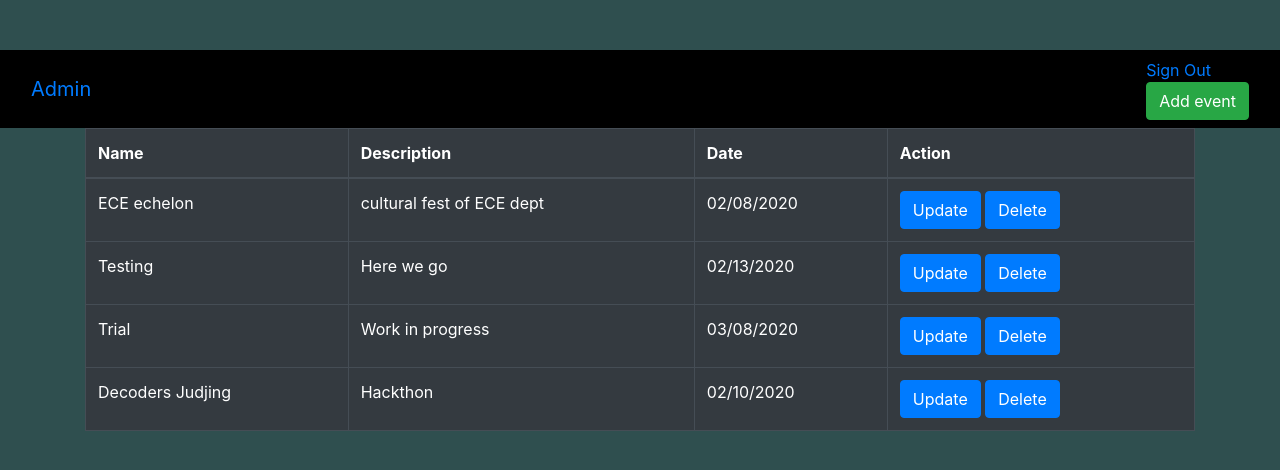
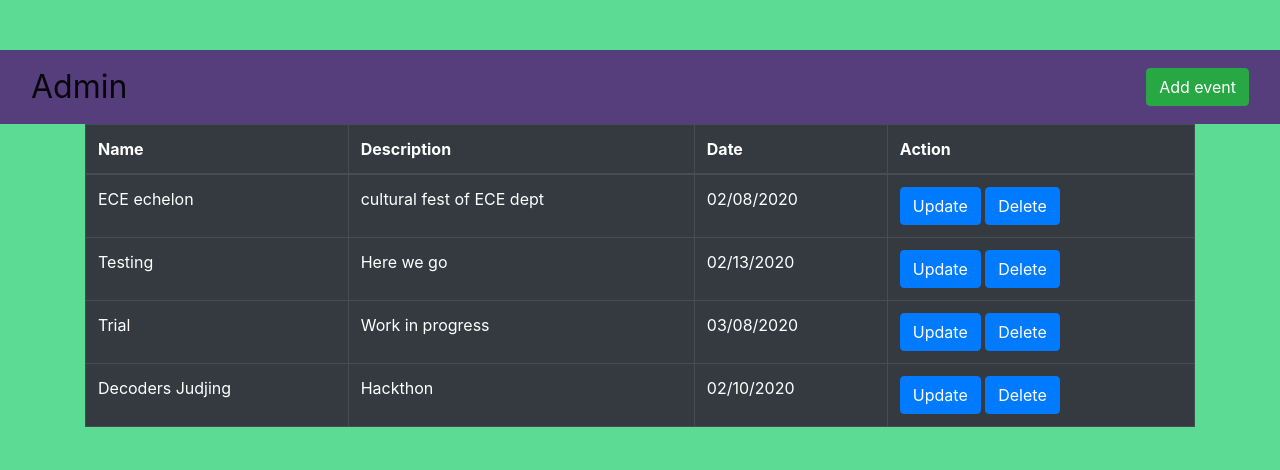
Before and after one commit to ayushprd/Event_Management_WebApp, a Flask app: page /admin in a window 1280 px wide. Shown: the top 470 px of the page. Run offline with Flask 2, Linux system fonts and the light colour scheme; data comes from the database, SQL or seed files in the repository; some libraries are stand-ins or nearby versions.

Commit message:
UI improvements

```diff
--- a/templates/Current.html
+++ b/templates/Current.html
@@ -124,7 +124,8 @@ body{
                     <li class="nav-item "><a class="nav-link" href="./past"><span class="fa fa-home fa-lg"></span> Past</a></li>
                     <li class="nav-item active"><a class="nav-link" href="./"><span class="fa fa-info fa-lg"></span> Current</a></li>
                     <li class="nav-item "><a class="nav-link" href="./upcoming"><span class="fa fa-list fa-lg"></span> Upcoming</a></li>
-                    <li style="nav-item" class="nav-item"><a class="nav-link" href="./admin"><span class="fa fa-address-card fa-lg"></span> Admin</a></li>
+                    <li class="nav-item"><a class="nav-link" href="./admin"><span class="fa fa-address-card fa-lg"></span> Admin</a></li>
+                    <li class="nav-item"><a class="nav-link" href="./search"><span classfa fa-address-card fa-lg"></span> Search</a></li>
                 </ul>
             </div>
         </div>
@@ -180,7 +181,7 @@ body{
         var card='<div class="card mb-4 text-black bg-light" id ="'+names[i]+'">'+
             '<img class="card-img-top" src="upcoming.jpg" alt="Card image">'+
                 '<div class="card-body">'+
-                    '<h4 class="card-title">'+desc+'</h4>'+
+                    '<h4 class="card-title">'+names[i]+'</h4>'+
                     '<p class="card-text">Sample text.</p>'+
                     '<button type="button" class="btn btn-primary" data-toggle="modal" data-target="#exampleModalCenter">Read More</button>'+
                 '</div>'
--- a/templates/Past.html
+++ b/templates/Past.html
@@ -125,6 +125,8 @@ body{
                     <li class="nav-item "><a class="nav-link" href="./"><span class="fa fa-info fa-lg"></span> Current</a></li>
                     <li class="nav-item "><a class="nav-link" href="./upcoming"><span class="fa fa-list fa-lg"></span> Upcoming</a></li>
                     <li class="nav-item"><a class="nav-link" href="./admin"><span class="fa fa-address-card fa-lg"></span> Admin</a></li>
+                    <li class="nav-item"><a class="nav-link" href="./search"><span classfa fa-address-card fa-lg"></span> Search</a></li>
+
                 </ul>
             </div>
         </div>
@@ -181,7 +183,7 @@ body{
         var card='<div class="card mb-4 text-black bg-light" id ="'+names[i]+'">'+
             '<img class="card-img-top" src="static/past3.png" alt="Card image">'+
                 '<div class="card-body">'+
-                    '<h4 class="card-title">'+desc+'</h4>'+
+                    '<h4 class="card-title">'+names[i]+'</h4>'+
                     '<p class="card-text">Sample text.</p>'+
                     '<div title="Add to Calendar" class="addeventatc">Add To Calendar'
         //removed two divs
--- a/templates/Upcoming.html
+++ b/templates/Upcoming.html
@@ -125,6 +125,8 @@ body{
                     <li class="nav-item "><a class="nav-link" href="./"><span class="fa fa-info fa-lg"></span> Current</a></li>
                     <li class="nav-item active"><a class="nav-link" href="./upcoming"><span class="fa fa-list fa-lg"></span> Upcoming</a></li>
                     <li style="nav-item" class="nav-item"><a class="nav-link" href="./admin"><span class="fa fa-address-card fa-lg"></span> Admin</a></li>
+                    <li class="nav-item"><a class="nav-link" href="./search"><span classfa fa-address-card fa-lg"></span> Search</a></li>
+
                 </ul>
             </div>
         </div>
@@ -179,9 +181,9 @@ body{
         var data='<div id="countdown"><div class="well"><span id="hour" class="timer bg-success"></span><span id="min" class="timer bg-info"></span><span id="sec" class="timer bg-primary"></span></div></div>';
         var modal='<div class="modal fade container-fluid" id="exampleModalCenter" tabindex="-1" role="dialog" aria-labelledby="exampleModalCenterTitle" aria-hidden="true"><div class="modal-dialog modal-dialog-centered" role="document"><div class="modal-content">    <div class="modal-header"><h5 class="modal-title" id="exampleModalLongTitle">Modal title</h5><button type="button" class="close" data-dismiss="modal" aria-label="Close"><span aria-hidden="true">&times;</span></button></div><div class="modal-body">...</div><div class="modal-footer footer">'+data+'<button type="button" class="btn btn-secondary" data-dismiss="modal">Close</button><button type="button" class="btn btn-primary">Remind Me</button></div></div></div></div>';
         var card='<div class="card mb-4 text-black bg-light" id ="'+names[i]+'">'+
-            '<img class="card-img-top" src="static/past3.png" alt="Card image">'+
+            '<img class="card-img-top" src="static/upcoming.jpg" alt="Card image">'+
                 '<div class="card-body">'+
-                    '<h4 class="card-title">'+desc+'</h4>'+
+                    '<h4 class="card-title">'+names[i]+'</h4>'+
                     '<p class="card-text">Sample text.</p>'+
                     '<div title="Add to Calendar" class="addeventatc">Add To Calendar'
         //removed two divs
--- a/templates/admin.html
+++ b/templates/admin.html
@@ -10,16 +10,15 @@
 
 
     </head>
-    <body style="background-color: darkslategray;">
+    <body style="background-color: #5cdb95;">
 
-        <nav class="navbar navbar-inverse" style="background-color:black;">
+        <nav class="navbar navbar-inverse navbar-light" style="background-color:#563d7c;">
             <div class="container-fluid">
               <div class="navbar-header">
-                <a class="navbar-brand" href="#">Admin</a>
+                <a class="navbar-brand" style="font-size: 32px !important"href="#">Admin</a>
               </div>
-              <ul class="nav navbar-nav navbar-right">
-                <li><a href="#"><span class="glyphicon glyphicon-user"></span> Sign Out</a></li>
-                <li><button type="button" class="btn btn-success" data-toggle="modal" data-target="#exampleModalCenter">Add event</button>
+              <ul class="navbar-nav ml-auto">
+                <li><span><button type="button" class="btn btn-success" data-toggle="modal" data-target="#exampleModalCenter">Add event</button>
                     <div class="modal fade" id="exampleModalCenter" tabindex="-1" role="dialog" aria-labelledby="exampleModalCenterTitle" aria-hidden="true">
                         <div class="modal-dialog modal-dialog-centered" role="document">
                           <div class="modal-content">
```
